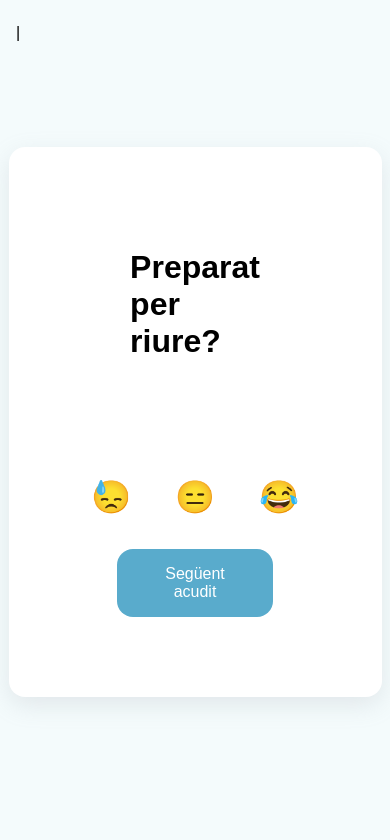
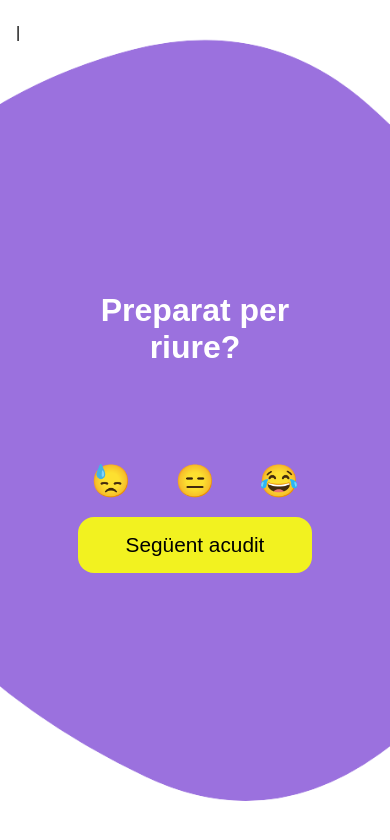
Before and after one commit to annahilla/4-Jokes-App, a website with bundled scripts: page index.html in a window 390 px wide. Built offline with nearby package versions, Linux system fonts and the light colour scheme; no server answers.

Commit message:
Add dynamic background class alternation for jokes

```diff
--- a/index.html
+++ b/index.html
@@ -10,6 +10,7 @@
 
 <body>
 
+    <div id="blob" class="container bg-blob-1">
         <header>
             <p><span id="weatherIcon"></span> | <span id="weather"></span></p>
         </header>
@@ -24,6 +25,7 @@
             </div>
             <button id="btn" class="btn">Següent acudit</button>
         </div>
+    </div>
 
 
     <script src="build/main.js"></script>
--- a/script/main.ts
+++ b/script/main.ts
@@ -2,6 +2,7 @@ const weather = document.getElementById('weather') as HTMLElement;
 const weatherIcon = document.getElementById('weatherIcon') as HTMLElement;
 const jokeOutput= document.getElementById('jokeOutput') as HTMLElement;
 const btn = document.getElementById('btn') as HTMLElement;
+const blob = document.getElementById('blob') as HTMLElement;
 const voteBtns = document.querySelectorAll('.vote-joke-btn');
 
 btn.addEventListener('click', getJoke);
@@ -9,6 +10,7 @@ voteBtns.forEach(button => button.addEventListener('click', () => voteJoke(curre
 
 let currentJoke: string = '';
 let jokeVoted: boolean = false;
+let lastBlobNumber: number = 0;
 
 function getWeather() {
     fetch('https://api.openweathermap.org/data/2.5/weather?q=Barcelona&appid=e725b8ec710517d47e1e7f0439394bb4')
@@ -61,10 +63,21 @@ function getChuckNorrisJoke() {
 
 function getJoke() {
     if(Math.random() < 0.5){
-        getGeneralJoke()
+        getGeneralJoke();
     } else {
         getChuckNorrisJoke();
     }
+
+    let blobNumber: number;
+
+    do {
+        blobNumber = Math.ceil(Math.random() * 5);
+    } while (blobNumber === lastBlobNumber);
+
+    lastBlobNumber = blobNumber;
+
+    blob.classList.remove(blob.classList[1]);
+    blob.classList.add(`bg-blob-${blobNumber}`);
 }
 
 getJoke();
--- a/styles.css
+++ b/styles.css
@@ -3,31 +3,62 @@ body {
     margin: 0;
     padding: 0;
     font-family: 'Arial', sans-serif;
-    background-color: rgb(244, 251, 252);
     height: 100vh;
+}
+
+.container {
     display: flex;
     align-items: center;
     justify-content: center;
+    background-size: contain;
+    background-repeat: no-repeat;
+    height: 100%;
+    width: auto;
+    background-position: center;
+}
+
+.bg-blob-1 {
+    background-image: url('assets/blob-1.png');
+}
+
+.bg-blob-2 {
+    background-image: url('assets/blob-2.png');
+}
+
+.bg-blob-3 {
+    background-image: url('assets/blob-3.png');
+}
+
+.bg-blob-4 {
+    background-image: url('assets/blob-4.png');
+}
+
+.bg-blob-5 {
+    background-image: url('assets/blob-5.png');
 }
 
 header {
-    padding: .5rem 1rem;
+    padding: 1rem 2rem;
+    font-size: 1.5rem;
     position: absolute;
     top: 0;
     left: 0;
 }
 
 .joke-container {
-    background-color: white;
+    color: white;
     display: flex;
     flex-direction: column;
     align-items: center;
     justify-content: center;
-    width: 30%;
-    padding: 5rem 8rem;
+    text-align: center;
+    width: 25%;
     border-radius: 1rem;
-    gap: 2rem;
-    box-shadow: rgba(149, 157, 165, 0.2) 0px 8px 24px;
+    gap: 3rem;
+}
+
+.joke-container p {
+    font-size: 1.3rem;
 }
 
 .vote-joke {
@@ -47,10 +78,9 @@ header {
 .btn {
     border: 0;
     padding: 1rem 3rem;
-    background-color: rgb(89, 171, 204);
+    background-color: rgb(242, 242, 32);
     border-radius: 1rem;
-    color: white;
-    font-size: 1rem;
+    font-size: 1.3rem;
     font-weight: 500;
 }
 
@@ -58,3 +88,35 @@ header {
     cursor: pointer;
     opacity: .9;
 }
+
+@media (max-width: 1200px) {
+    .joke-container {
+        width: 40%;
+    }
+}
+
+@media (max-width: 768px) {
+    .container {
+        background-size: cover;
+    }
+
+    .joke-container {
+        gap: 2rem;
+        width: 50%;
+    }
+}
+
+@media (max-width: 576px) {
+    header {
+        padding: .5rem 1rem;
+    }
+
+    header p {
+        font-size: 1rem;
+    }
+
+    .joke-container {
+        gap: 1rem;
+        width: 70%;
+    }
+}
```
Also changed, not shown: assets/blob-1.png (added), assets/blob-2.png (added), assets/blob-3.png (added), assets/blob-4.png (added), assets/blob-5.png (added), build/main.js. Lines whose indentation alone changed are shown as unchanged.
